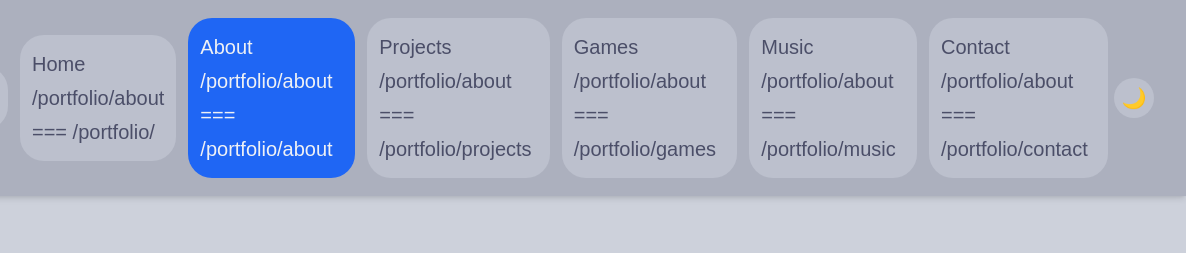
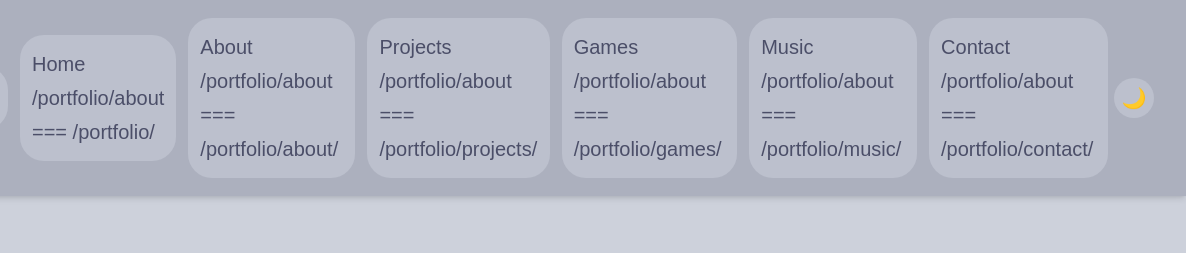
Before and after one commit to Deinigu/portfolio, an Astro site: page /portfolio/about in a window 1280 px wide. Shown: the top 253 px of the page, 94-1280 px from the left. Built offline with nearby package versions, Linux system fonts and the light colour scheme; Astro itself is replaced by a stand-in of ours.

Commit message:
🐛 Try to fix bug navigation logo

```diff
--- a/src/components/Header.astro
+++ b/src/components/Header.astro
@@ -39,11 +39,11 @@ import Logo from "./Logo.astro";
       class="hidden items-center space-x-1 lg:flex lg:flex-1 lg:justify-center xl:space-x-2"
     >
       <HeaderLink href="/portfolio/">Home</HeaderLink>
-      <HeaderLink href="/portfolio/about">About</HeaderLink>
-      <HeaderLink href="/portfolio/projects">Projects</HeaderLink>
-      <HeaderLink href="/portfolio/games">Games</HeaderLink>
-      <HeaderLink href="/portfolio/music">Music</HeaderLink>
-      <HeaderLink href="/portfolio/contact">Contact</HeaderLink>
+      <HeaderLink href="/portfolio/about/">About</HeaderLink>
+      <HeaderLink href="/portfolio/projects/">Projects</HeaderLink>
+      <HeaderLink href="/portfolio/games/">Games</HeaderLink>
+      <HeaderLink href="/portfolio/music/">Music</HeaderLink>
+      <HeaderLink href="/portfolio/contact/">Contact</HeaderLink>
     </div>
     <!-- Right side: Theme toggle-->
     <div class="flex flex-col items-right space-x-1 sm:space-x-1">
--- a/src/components/HeaderLink.astro
+++ b/src/components/HeaderLink.astro
@@ -7,7 +7,7 @@ const { href = "/", class: className, ...props } = Astro.props;
 
 // Comparación para resaltar link activo
 const currentPath = Astro.url.pathname;
-const isActive = currentPath === href;
+const isActive = currentPath == href;
 ---
 
 <a
```
